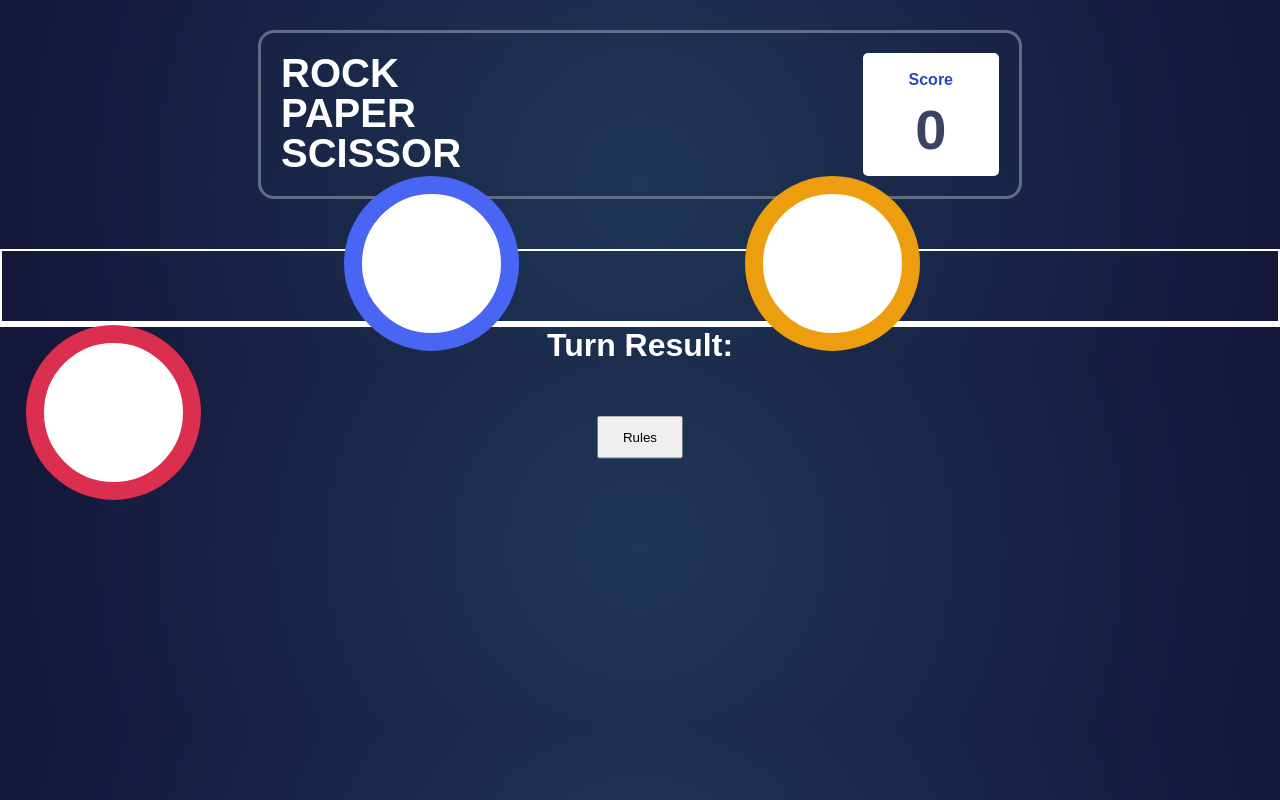
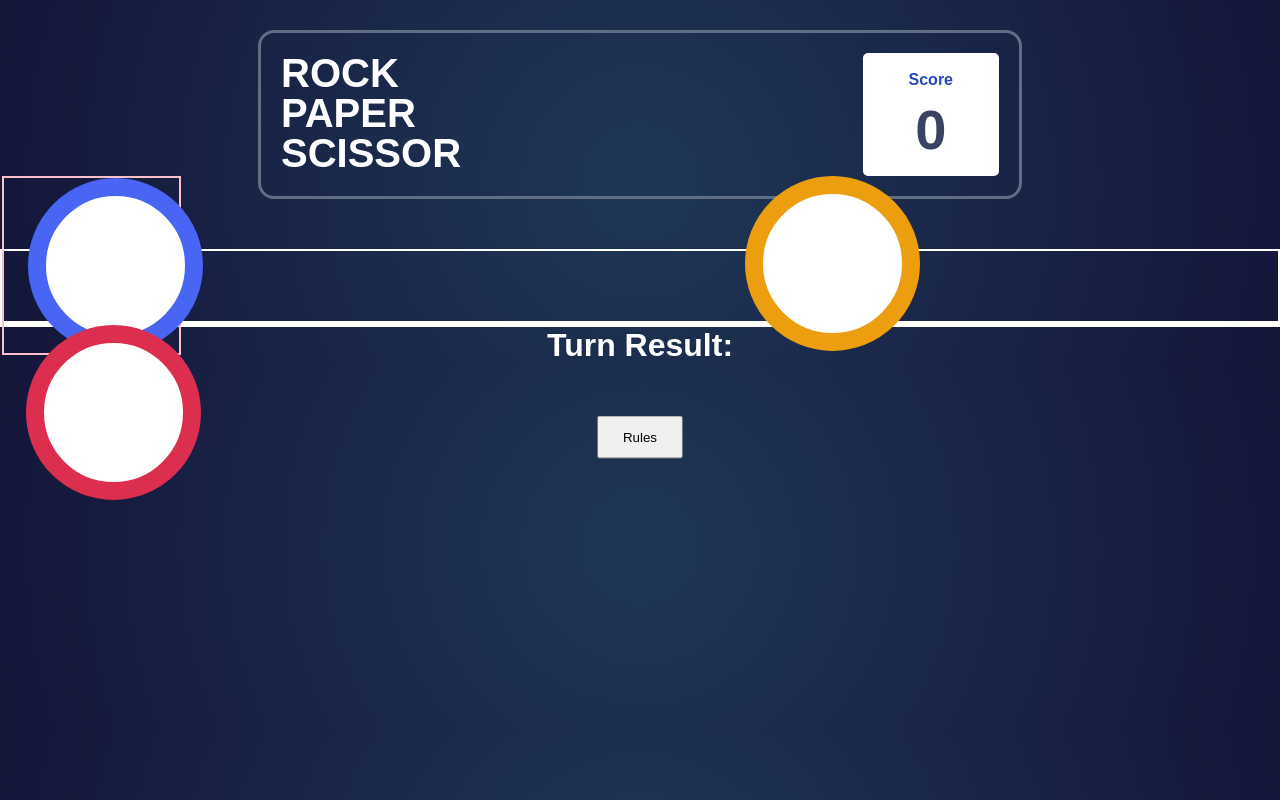
Before and after one commit to jshin720/rps_game, a React (Create React App) app: page / in a window 1280 px wide. Built offline with nearby package versions, Linux system fonts and the light colour scheme; no server answers; the HTML template or start-up script is replaced by a standard one.

Commit message:
working on css for icons buttons

```diff
--- a/src/App.css
+++ b/src/App.css
@@ -58,8 +58,8 @@
     /* margin:auto; */
     /* align-items: center; */
     position: fixed;
-    /* border: 2px solid pink; */
-    left: 25%;
+    border: 2px solid pink;
+    /* left: 25%; */
     top: 22%;
   }
   .paper-btn {
```
